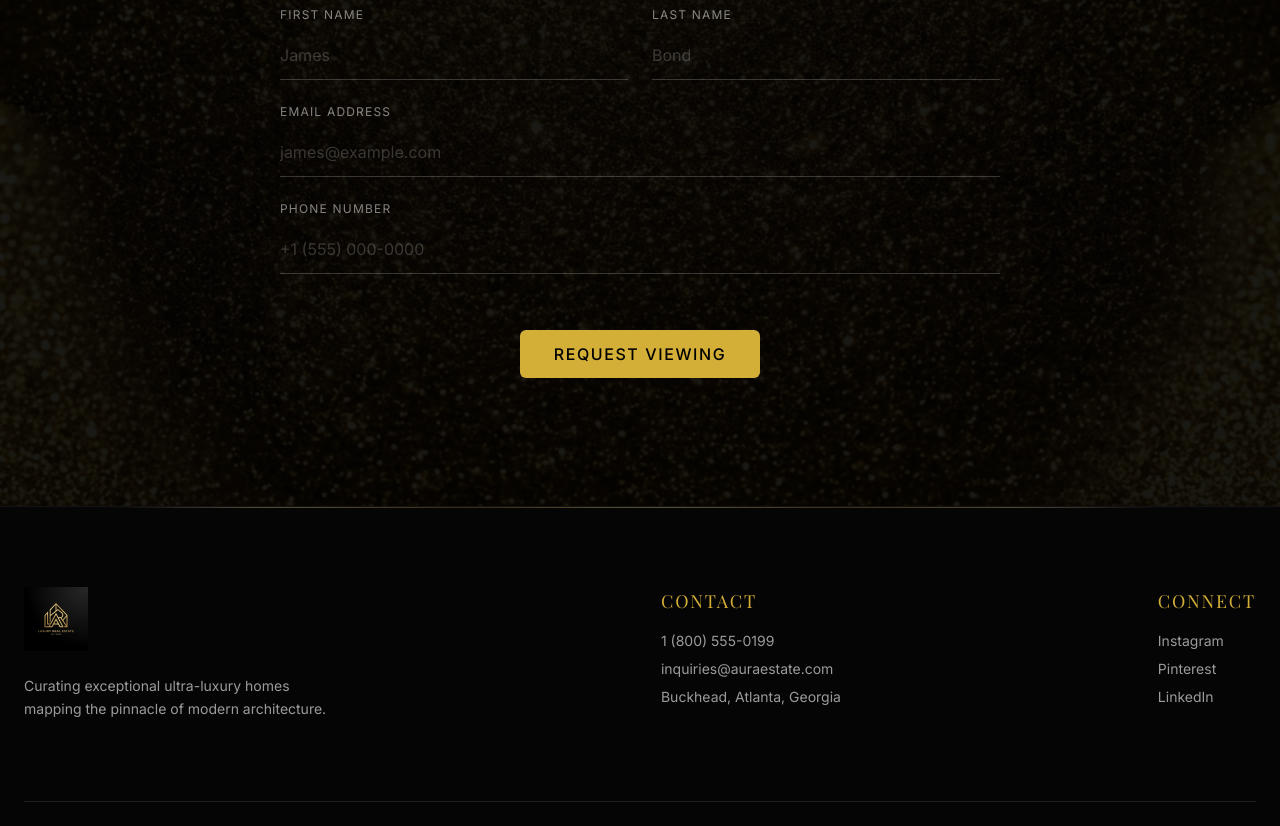
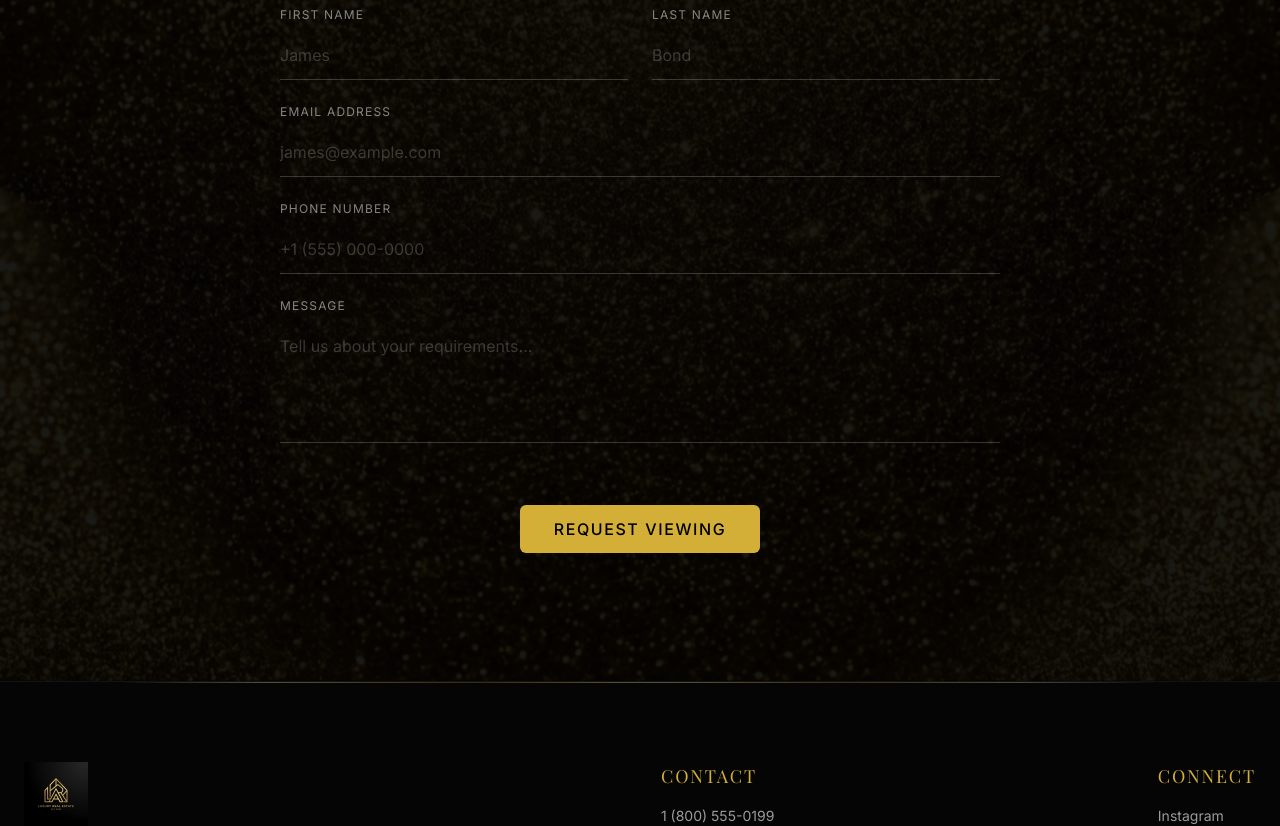
Before and after one commit to skmudassir-it/property, a Next.js app: page / in a window 1280 px wide. Shown: the part 2916-3742 px from the top of the page. Built offline with nearby package versions, Linux system fonts and the light colour scheme; a web font is replaced by a local one.

Commit message:
feat: Enhance contact form with inline success message and message field

```diff
--- a/src/components/sections/Contact.tsx
+++ b/src/components/sections/Contact.tsx
@@ -1,8 +1,11 @@
 "use client"
 import { motion } from 'framer-motion';
+import { useState } from 'react';
 import { Button } from '@/components/ui/button';
 
 export function Contact() {
+  const [isSubmitted, setIsSubmitted] = useState(false);
+
   return (
     <section id="contact" className="py-32 bg-black relative overflow-hidden">
       {/* Background Texture Graphic */}
@@ -29,6 +32,21 @@ export function Contact() {
           </p>
         </motion.div>
 
+        {isSubmitted ? (
+          <motion.div
+            initial={{ opacity: 0, scale: 0.95 }}
+            animate={{ opacity: 1, scale: 1 }}
+            transition={{ duration: 0.5 }}
+            className="text-center p-12 border border-white/10 bg-white/5 rounded-sm"
+          >
+            <h3 className="font-serif text-3xl text-white mb-4">Information Recorded</h3>
+            <p className="text-white/60 font-light font-sans">
+              Thank you for your interest. A member of our concierge team will be in touch with you shortly to coordinate your private viewing.
+            </p>
+          </motion.div>
+        ) : (
+          <>
+            <iframe name="hidden_iframe" id="hidden_iframe" style={{ display: 'none' }}></iframe>
             <motion.form
               initial={{ opacity: 0, y: 20 }}
               whileInView={{ opacity: 1, y: 0 }}
@@ -37,7 +55,8 @@ export function Contact() {
               className="space-y-6"
               action="https://docs.google.com/forms/d/e/1FAIpQLSc6jXpnuMVlgXFeioaXdpamXADZAB8-ClaxHXoYRNb0-udQIQ/formResponse"
               method="POST"
-          target="_blank"
+              target="hidden_iframe"
+              onSubmit={() => setIsSubmitted(true)}
             >
               <div className="grid grid-cols-1 md:grid-cols-2 gap-6">
                 <div className="space-y-2">
@@ -46,6 +65,7 @@ export function Contact() {
                     id="firstName"
                     name="entry.2086098915"
                     type="text"
+                    required
                     className="w-full bg-transparent border-b border-white/20 focus:border-gold px-0 py-3 text-white outline-none transition-colors font-sans placeholder-white/20"
                     placeholder="James"
                   />
@@ -56,6 +76,7 @@ export function Contact() {
                     id="lastName"
                     name="entry.39569701"
                     type="text"
+                    required
                     className="w-full bg-transparent border-b border-white/20 focus:border-gold px-0 py-3 text-white outline-none transition-colors font-sans placeholder-white/20"
                     placeholder="Bond"
                   />
@@ -68,6 +89,7 @@ export function Contact() {
                   id="email"
                   name="entry.249980255"
                   type="email"
+                  required
                   className="w-full bg-transparent border-b border-white/20 focus:border-gold px-0 py-3 text-white outline-none transition-colors font-sans placeholder-white/20"
                   placeholder="james@example.com"
                 />
@@ -79,8 +101,20 @@ export function Contact() {
                   id="phone"
                   name="entry.1299808886"
                   type="tel"
+                  required
                   className="w-full bg-transparent border-b border-white/20 focus:border-gold px-0 py-3 text-white outline-none transition-colors font-sans placeholder-white/20"
                   placeholder="+1 (555) 000-0000"
+                />
+              </div>
+
+              <div className="space-y-2">
+                <label htmlFor="message" className="text-xs uppercase tracking-widest text-white/50 block">Message</label>
+                <textarea
+                  id="message"
+                  name="entry.413325460"
+                  rows={4}
+                  className="w-full bg-transparent border-b border-white/20 focus:border-gold px-0 py-3 text-white outline-none transition-colors font-sans placeholder-white/20 resize-none"
+                  placeholder="Tell us about your requirements..."
                 />
               </div>
 
@@ -90,6 +124,8 @@ export function Contact() {
                 </Button>
               </div>
             </motion.form>
+          </>
+        )}
       </div>
     </section>
   );
```
Lines whose indentation alone changed are shown as unchanged.
